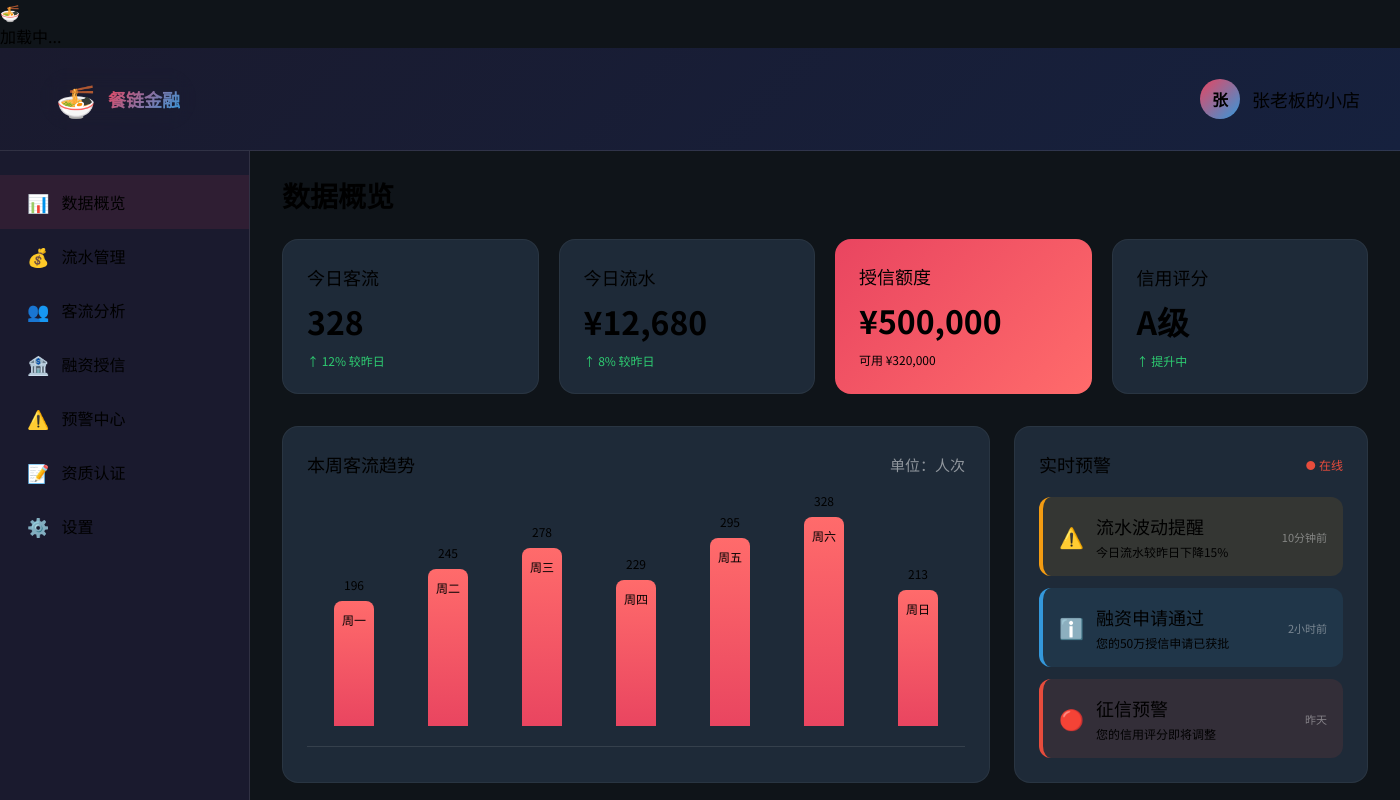
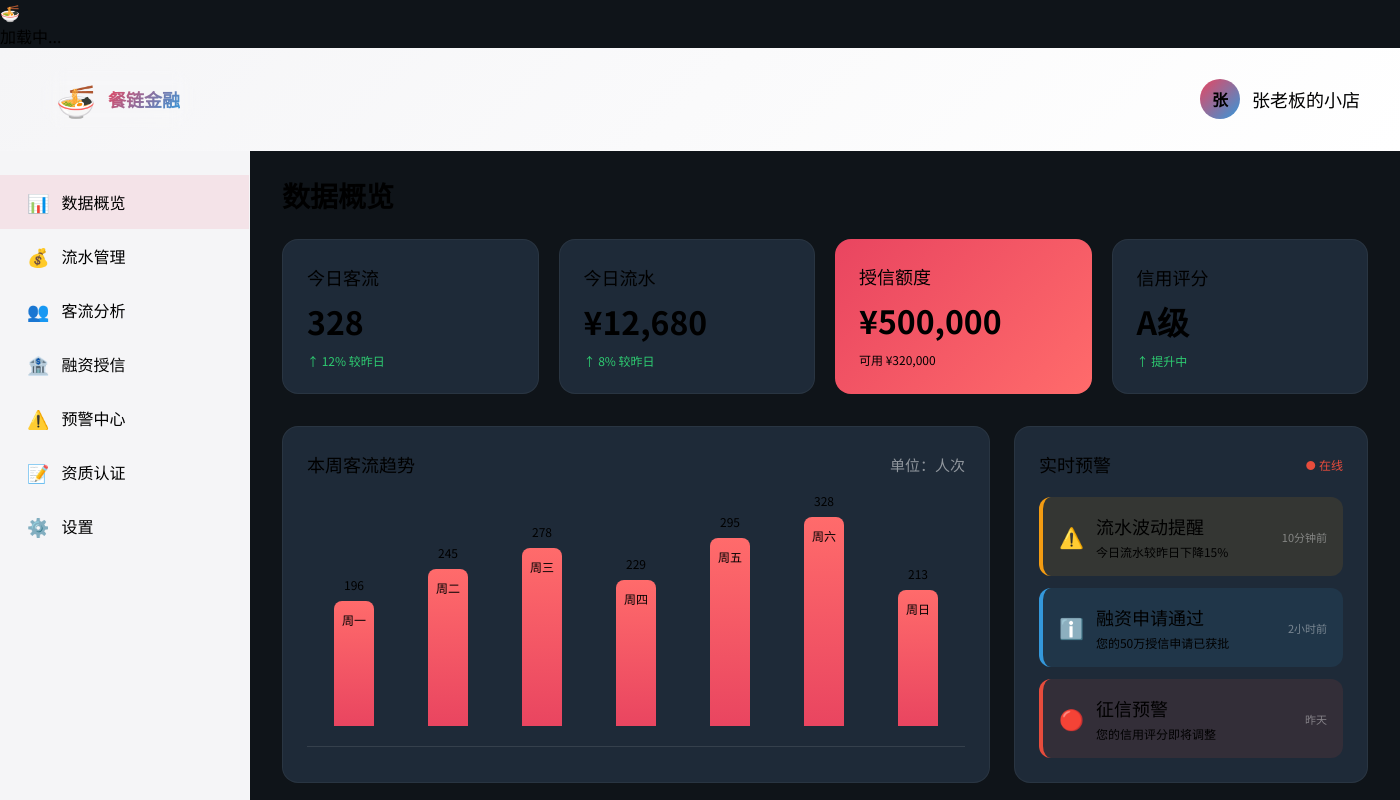
Before and after one commit to JACKYwyj/restaurant-supply-chain-finance, an Electron app: page frontend/dashboard.html in a window 1400 px wide. Shown: the top 800 px of the page. Drawn offline with Linux system fonts and the light colour scheme.

Commit message:
Fix all dark backgrounds to light

```diff
--- a/frontend/css/style.css
+++ b/frontend/css/style.css
@@ -214,7 +214,7 @@ body {
 }
 
 .dashboard-header {
-    background: linear-gradient(135deg, #1a1a2e 0%, #16213e 100%);
+    background: linear-gradient(135deg, #f5f5f7 0%, #ffffff 100%);
     padding: 20px 40px;
     display: flex;
     justify-content: space-between;
@@ -261,7 +261,7 @@ body {
 
 /* 侧边栏 */
 .sidebar {
-    background: #1a1a2e;
+    background: #f5f5f7;
     padding: 24px 0;
     border-right: 1px solid rgba(255, 255, 255, 0.1);
 }
```
